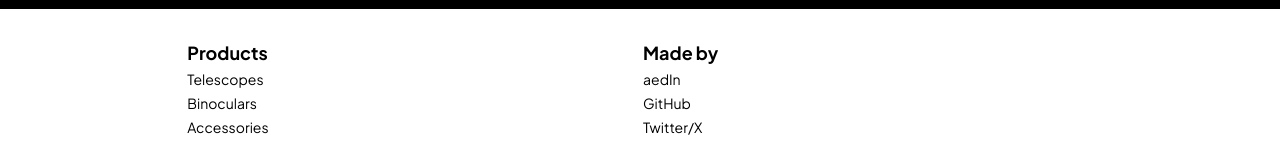
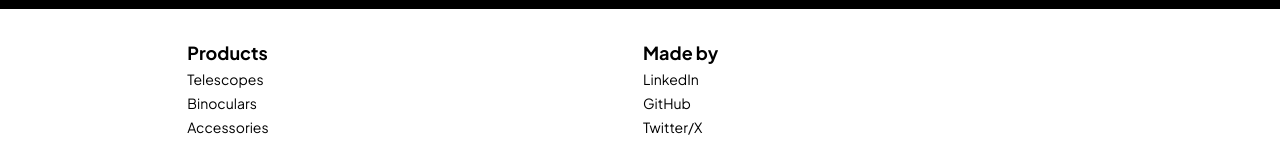
Before and after one commit to AlbertDevtrus/zhummell-page-frontend, a React (Vite) app: page / in a window 1280 px wide. Shown: the part 2775-2935 px from the top of the page. Built offline with nearby package versions, Linux system fonts and the light colour scheme; no server answers; what tailwindcss-animated would draw is missing.

Commit message:
fix link to LinkedIn

```diff
--- a/src/components/Footer.jsx
+++ b/src/components/Footer.jsx
@@ -19,7 +19,7 @@
                 <h3 className="text-lg font-bold">Made by</h3>
                 <ul>
                     <li>
-                        <a href="https://www.aedin.com/in/luis-guzman-bautista/" target="_blank" rel="nonoreferrer noopener" className="text-sm">aedIn</a>
+                        <a href="https://www.aedin.com/in/luis-guzman-bautista/" target="_blank" rel="nonoreferrer noopener" className="text-sm">LinkedIn</a>
                     </li>
                     <li>
                         <a href="https://github.com/TimmyElTaco" className="text-sm" target="_blank" rel="nonoreferrer noopener">GitHub</a>
```
